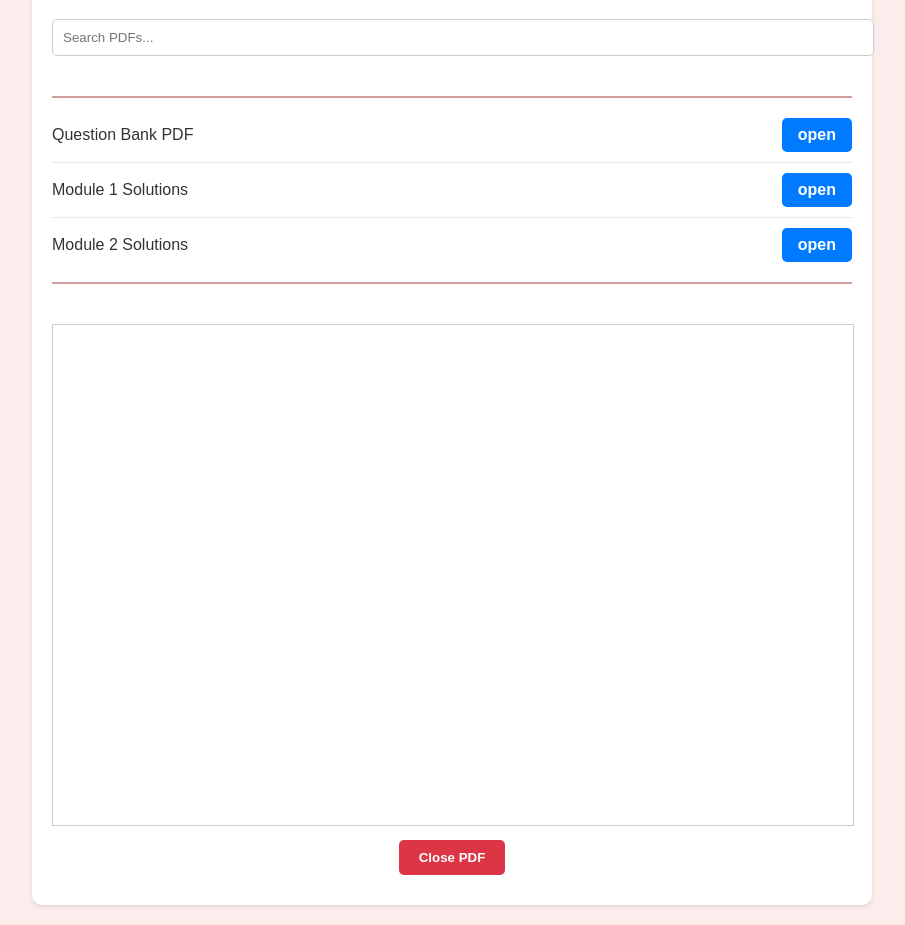
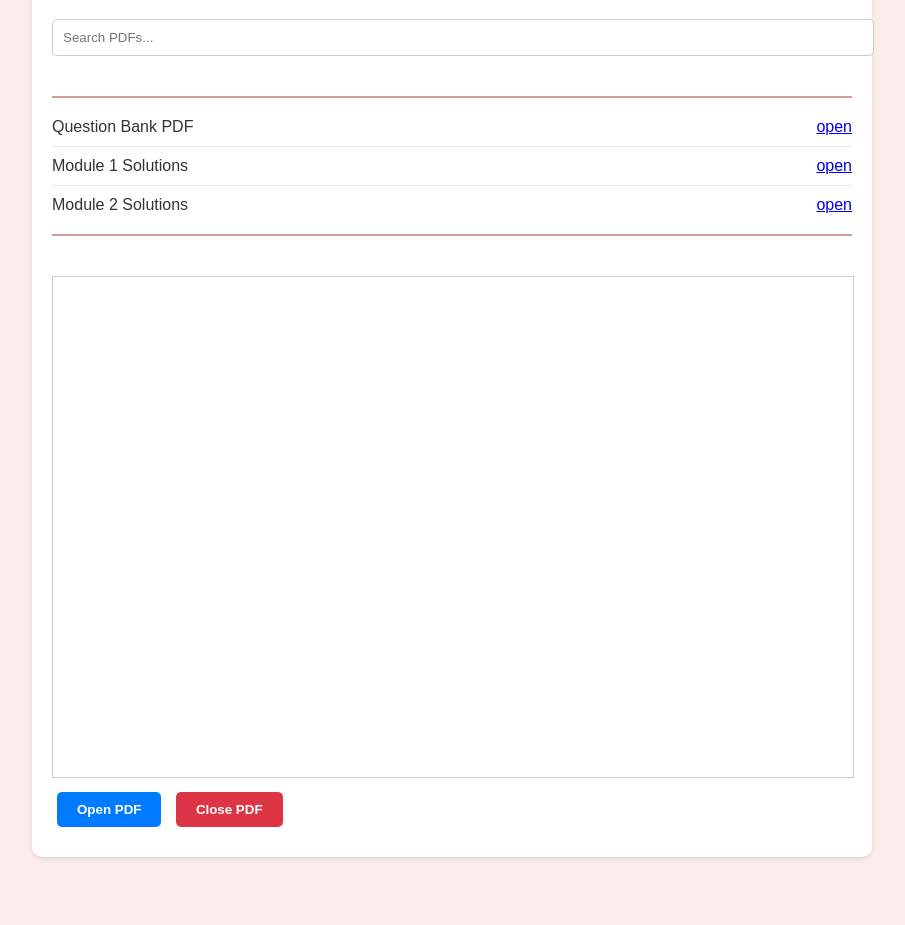
Before and after one commit to RahulKushle/ResourceBase, a plain HTML site: page index.html in a window 1280 px wide. Shown: the part 179-1104 px from the top of the page, without its empty margins (188-1093 px from the left). After the commit the page ends 1056 px from the top, so only its background shows below. Drawn offline with Linux system fonts and the light colour scheme.

Commit message:
Update index.html

```diff
--- a/index.html
+++ b/index.html
@@ -76,18 +76,36 @@
       border-bottom: none;
     }
 
-    .list-item a {
-      padding: 8px 16px;
-      background-color: #007bff;
+    .list-item span {
+      flex-grow: 1;
+    }
+
+    .open-pdf-button, .close-pdf-button {
+      display: inline-block;
+      padding: 10px 20px;
       color: white;
+      border: none;
       border-radius: 5px;
-      text-decoration: none;
       font-weight: bold;
+      margin: 10px 5px;
+      cursor: pointer;
       transition: background-color 0.3s ease;
     }
 
-    .list-item a:hover {
+    .open-pdf-button {
+      background-color: #007bff;
+    }
+
+    .open-pdf-button:hover {
       background-color: #0056b3;
+    }
+
+    .close-pdf-button {
+      background-color: #dc3545;
+    }
+
+    .close-pdf-button:hover {
+      background-color: #c82333;
     }
 
     iframe {
@@ -95,23 +113,6 @@
       height: 500px;
       border: 1px solid #ccc;
       margin-top: 20px;
-    }
-
-    .close-pdf-button {
-      display: block;
-      margin: 10px auto;
-      padding: 10px 20px;
-      background-color: #dc3545;
-      color: white;
-      border: none;
-      border-radius: 5px;
-      font-weight: bold;
-      cursor: pointer;
-      transition: background-color 0.3s ease;
-    }
-
-    .close-pdf-button:hover {
-      background-color: #c82333;
     }
 
     @media (max-width: 768px) {
@@ -145,15 +146,15 @@
       <!-- List of PDFs -->
       <div class="list-item">
         <span>Question Bank PDF</span>
-        <a href="CSAQBSolutionsM1 (2).pdf" target="pdf-frame" onclick="showPDF(this.href)">open</a>
+        <a href="CSAQBSolutionsM1 (2).pdf" class="pdf-link">open</a>
       </div>
       <div class="list-item">
         <span>Module 1 Solutions</span>
-        <a href="module1.pdf" target="pdf-frame" onclick="showPDF(this.href)">open</a>
+        <a href="module1.pdf" class="pdf-link">open</a>
       </div>
       <div class="list-item">
         <span>Module 2 Solutions</span>
-        <a href="module2.pdf" target="pdf-frame" onclick="showPDF(this.href)">open</a>
+        <a href="module2.pdf" class="pdf-link">open</a>
       </div>
       <!-- Add more PDFs here -->
     </div>
@@ -161,11 +162,14 @@
     <!-- PDF iframe -->
     <iframe name="pdf-frame" src=""></iframe>
 
-    <!-- Close PDF Button -->
+    <!-- Open and Close PDF Buttons -->
+    <button class="open-pdf-button" onclick="openPDF()">Open PDF</button>
     <button class="close-pdf-button" onclick="closePDF()">Close PDF</button>
   </div>
 
   <script>
+    let currentPDF = ''; // Variable to store the current PDF URL
+
     // JavaScript to filter the list of PDFs based on search input
     function filterPDFs() {
       const searchInput = document.getElementById('search').value.toLowerCase();
@@ -182,17 +186,39 @@
       }
     }
 
-    // Function to show the PDF in the iframe
-    function showPDF(url) {
-      const pdfFrame = document.getElementsByName('pdf-frame')[0];
-      pdfFrame.src = url;
+    // Function to open the selected PDF
+    function openPDF() {
+      const selectedLink = document.querySelector('.pdf-link.active');
+      if (selectedLink) {
+        currentPDF = selectedLink.getAttribute('href'); // Get the href of the selected link
+        const pdfFrame = document.getElementsByName('pdf-frame')[0];
+        pdfFrame.src = currentPDF; // Set the iframe source
+      } else {
+        alert('Please select a PDF from the list.');
+      }
     }
 
     // Function to close the PDF
     function closePDF() {
       const pdfFrame = document.getElementsByName('pdf-frame')[0];
       pdfFrame.src = ''; // Clear the iframe source
+      currentPDF = ''; // Reset the current PDF
+      // Remove the active class from all links
+      const links = document.querySelectorAll('.pdf-link');
+      links.forEach(link => link.classList.remove('active'));
     }
+
+    // Event listener to handle selecting a PDF link
+    document.querySelectorAll('.pdf-link').forEach(link => {
+      link.addEventListener('click', function (event) {
+        event.preventDefault(); // Prevent the default link behavior
+        // Remove active class from all links
+        document.querySelectorAll('.pdf-link').forEach(l => l.classList.remove('active'));
+        // Add active class to the clicked link
+        this.classList.add('active');
+        currentPDF = this.getAttribute('href'); // Store the href of the clicked link
+      });
+    });
   </script>
 </body>
 </html>
```
